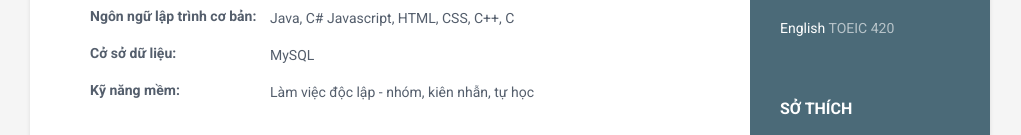
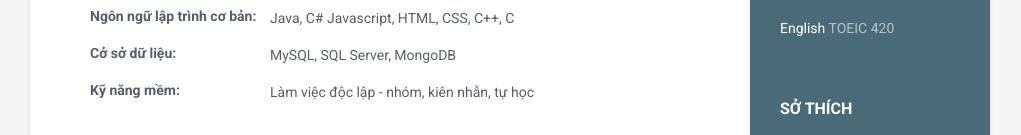
Before and after one commit to PhiBao/kiter.github.io, a plain HTML site: page index.html in a window 1280 px wide. Shown: the part 738-873 px from the top of the page, without its empty margins (130-1151 px from the left). Drawn offline with Linux system fonts and the light colour scheme.

Commit message:
Update index.html

```diff
--- a/index.html
+++ b/index.html
@@ -110,7 +110,7 @@
                     </div><!--//item-->
                     <div class="item">
                         <h3 class="level-title">Cở sở dữ liệu:</h3>
-                        <p> MySQL</p>
+                        <p> MySQL, SQL Server, MongoDB</p>
                     </div><!--//item-->
                     <div class="item">
                         <h3 class="level-title">Kỹ năng mềm:</h3>
```
